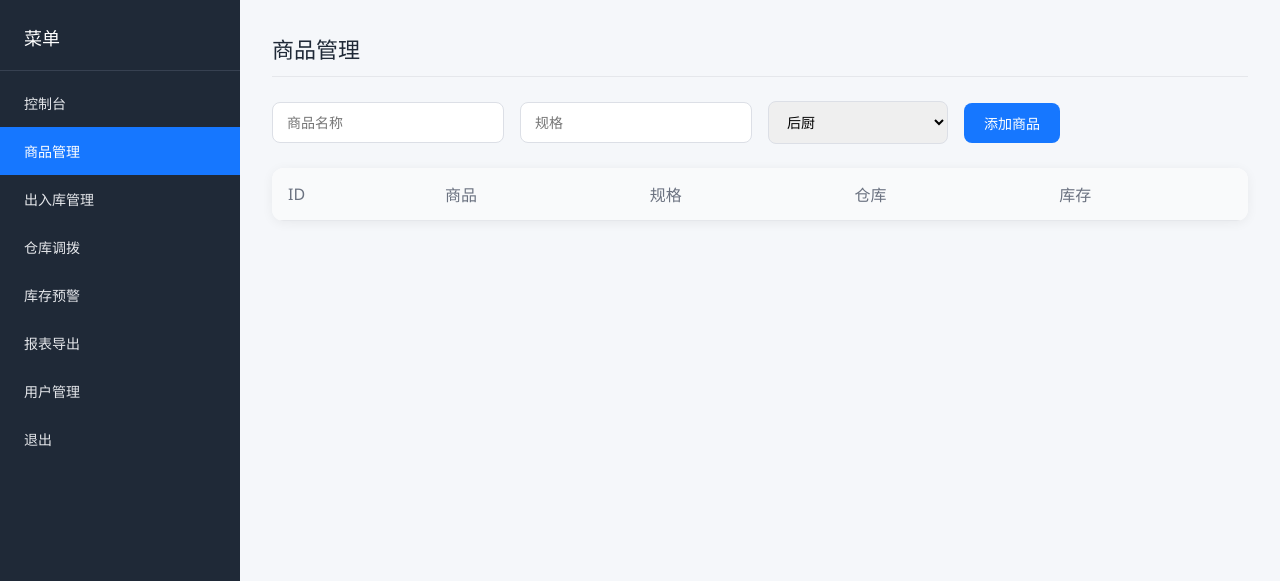
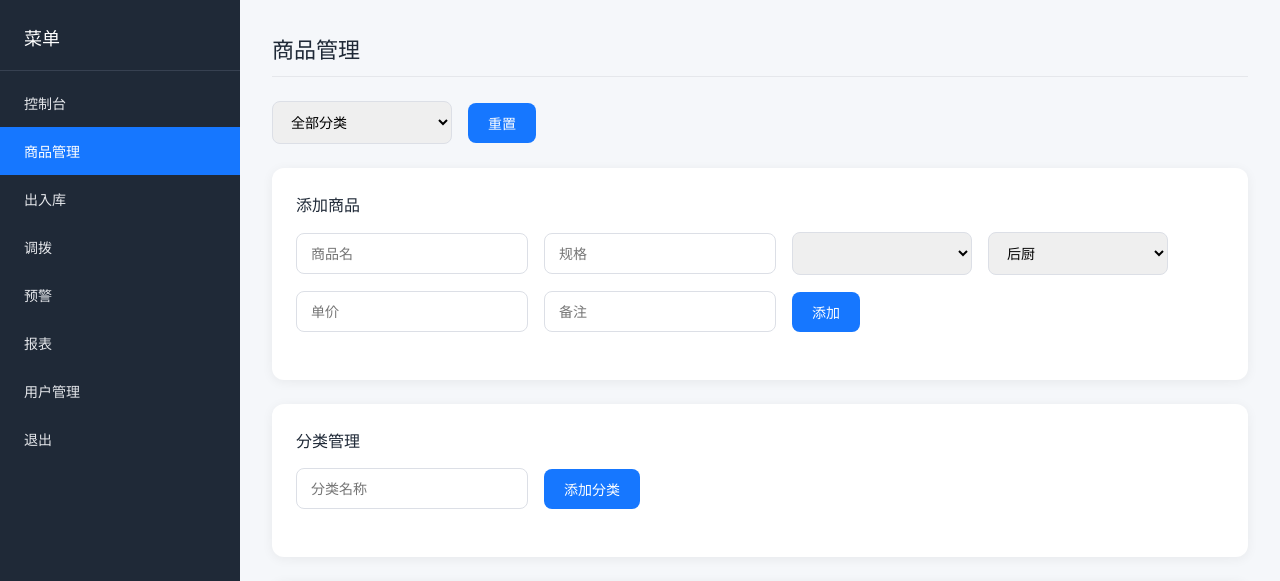
Before and after one commit to JJB0619/warehouse, a Flask app: page /products in a window 1280 px wide. Shown: the top 581 px of the page. Run offline with Flask 3, Linux system fonts and the light colour scheme; a user stored in the database is signed in; data comes from the database, SQL or seed files in the repository; data that the repository does not hold is empty.

Commit message:
Update products.html

```diff
--- a/templates/products.html
+++ b/templates/products.html
@@ -1,37 +1,50 @@
 <!DOCTYPE html>
-<html lang="zh-CN">
-<head>
 <meta charset="UTF-8">
 <title>商品管理</title>
 <link rel="stylesheet" href="/static/css/style.css">
-</head>
-<body>
 <div class="layout">
   <div class="sidebar">
     <div class="sidebar-title">菜单</div>
     <div class="sidebar-menu">
       <a href="/index">控制台</a>
       <a href="/products" class="active">商品管理</a>
-        <a href="/stock">出入库管理</a>
-        <a href="/transfer">仓库调拨</a>
-        <a href="/warning">库存预警</a>
-        <a href="/report">报表导出</a>
+      <a href="/stock">出入库</a>
+      <a href="/transfer">调拨</a>
+      <a href="/warning">预警</a>
+      <a href="/report">报表</a>
       <a href="/users">用户管理</a>
-        <a href="javascript:logout()">退出</a>
+      <a onclick="logout()">退出</a>
     </div>
   </div>
-
   <div class="content">
     <div class="page-title">商品管理</div>
     <div class="form-row">
-        <input id="pname" placeholder="商品名称">
+      <select id="filter_category" onchange="filterProducts()"><option value="">全部分类</option></select>
+      <button class="btn-primary" onclick="loadProductTable()">重置</button>
+    </div>
+    <div class="card">
+      <div class="card-title">添加商品</div>
+      <div class="form-row">
+        <input id="pname" placeholder="商品名">
         <input id="pspec" placeholder="规格">
+        <select id="category_id"></select>
         <select id="warehouse_id"></select>
-        <button class="btn-primary" onclick="addProduct()">添加商品</button>
+        <input id="pprice" type="number" step="0.01" placeholder="单价">
+        <input id="pnote" placeholder="备注">
+        <button class="btn-primary" onclick="addProduct()">添加</button>
       </div>
-      <table class="table" id="productTable"></table>
+    </div>
+    <div class="card">
+      <div class="card-title">分类管理</div>
+      <div class="form-row">
+        <input id="new_cat_name" placeholder="分类名称">
+        <button class="btn-primary" onclick="addCategory()">添加分类</button>
+      </div>
+    </div>
+    <table class="table" id="productTable">
+      <tr><th>ID</th><th>名称</th><th>规格</th><th>分类</th><th>仓库</th><th>库存</th><th>单价</th><th>总价</th><th>备注</th></tr>
+      <tbody></tbody>
+    </table>
   </div>
 </div>
 <script src="/static/js/main.js"></script>
-</body>
-</html>
```
Lines whose indentation alone changed are shown as unchanged.
